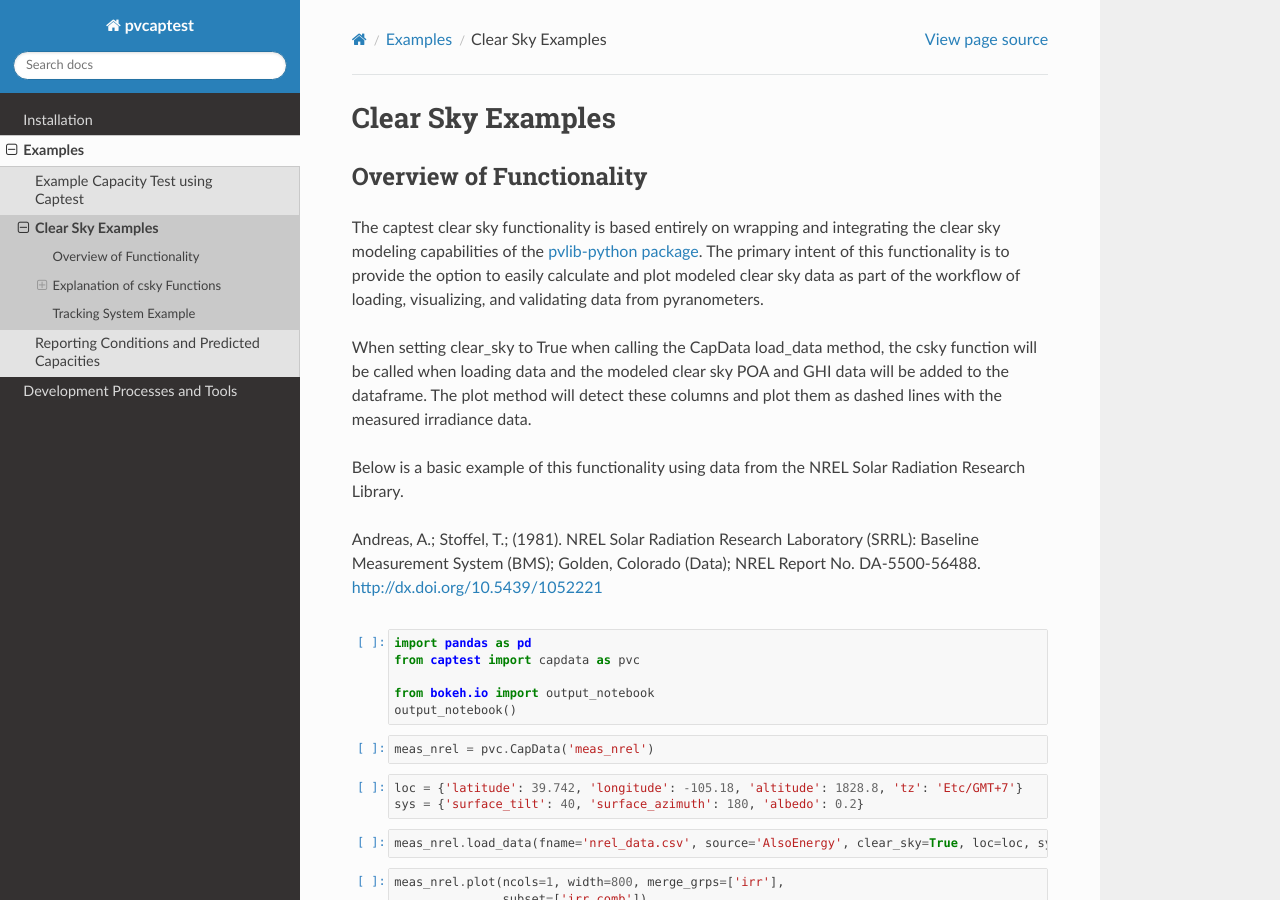
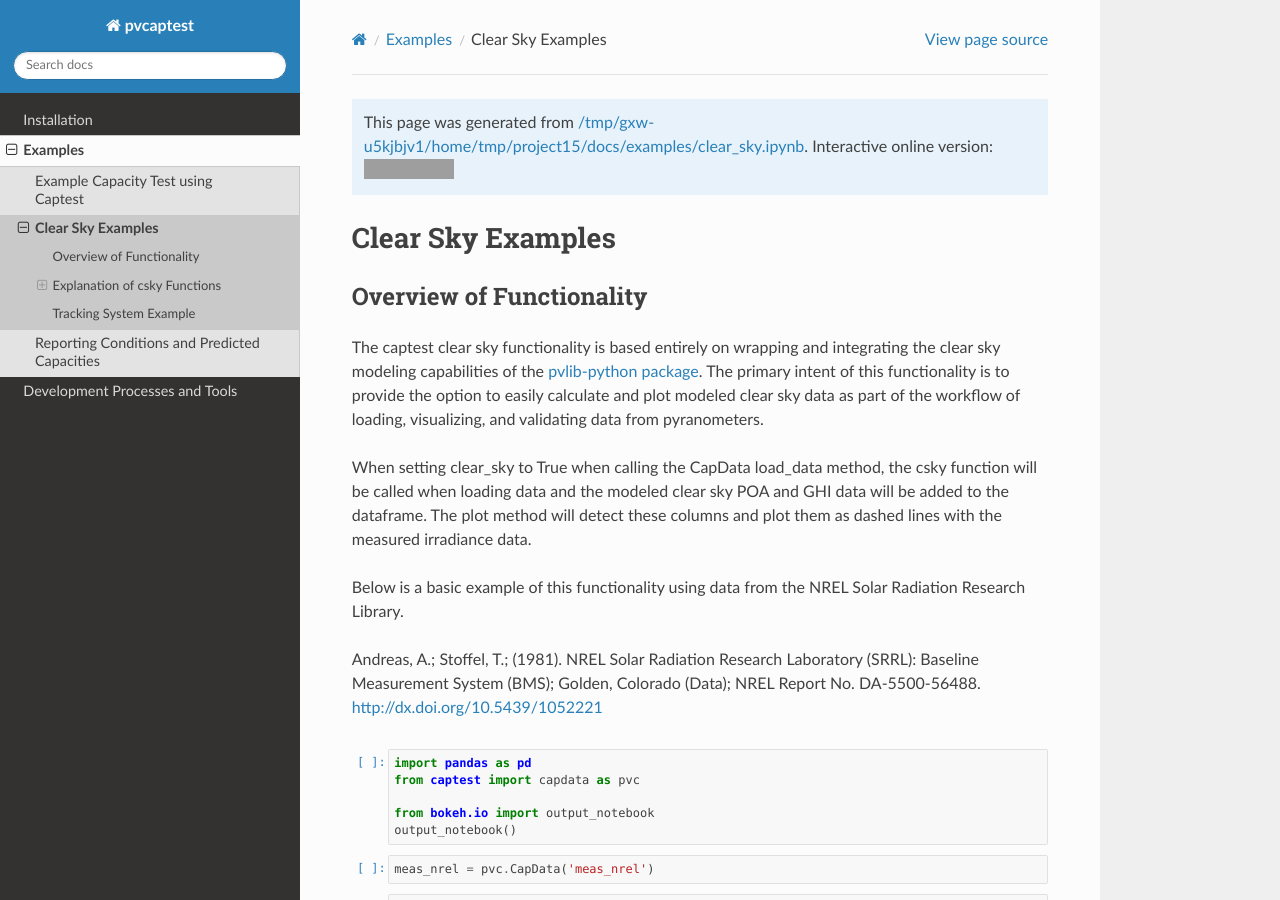
Before and after one commit to pvcaptest/pvcaptest, a Sphinx documentation site: the page built from docs/examples/clear_sky.ipynb, in a window 1280 px wide and 900 px high. Built offline with Sphinx 7.4.7 and the Read the Docs theme 2.0.0, drawn with Linux system fonts in a browser that asks for light colours; grey boxes are pictures that could not be loaded.

Commit message:
Added prolog to sphinx config to add binder link to each example notebook.

```diff
--- a/docs/conf.py
+++ b/docs/conf.py
@@ -46,7 +46,23 @@ templates_path = ['_templates']
 # This pattern also affects html_static_path and html_extra_path.
 exclude_patterns = ['_build', 'Thumbs.db', '.DS_Store', '**.ipynb_checkpoints']
 
+# This is processed by Jinja2 and inserted before each notebook
+nbsphinx_prolog = r"""
+{% set docname = env.doc2path(env.docname, base='docs') %}
 
+.. only:: html
+
+    .. role:: raw-html(raw)
+        :format: html
+
+    .. nbinfo::
+
+        This page was generated from `{{ docname }}`__.
+        Interactive online version:
+        :raw-html:`<a href="https://mybinder.org/v2/gh/pvcaptest/pvcaptest/{{ env.config.release }}?filepath={{ docname }}"><img alt="Binder badge" src="https://mybinder.org/badge_logo.svg" style="vertical-align:text-bottom"></a>`
+    __ https://github.com/pvcaptest/pvcaptest/blob/
+        {{ env.config.release }}/{{ docname }}
+"""
 # -- Options for HTML output -------------------------------------------------
 
 
```
